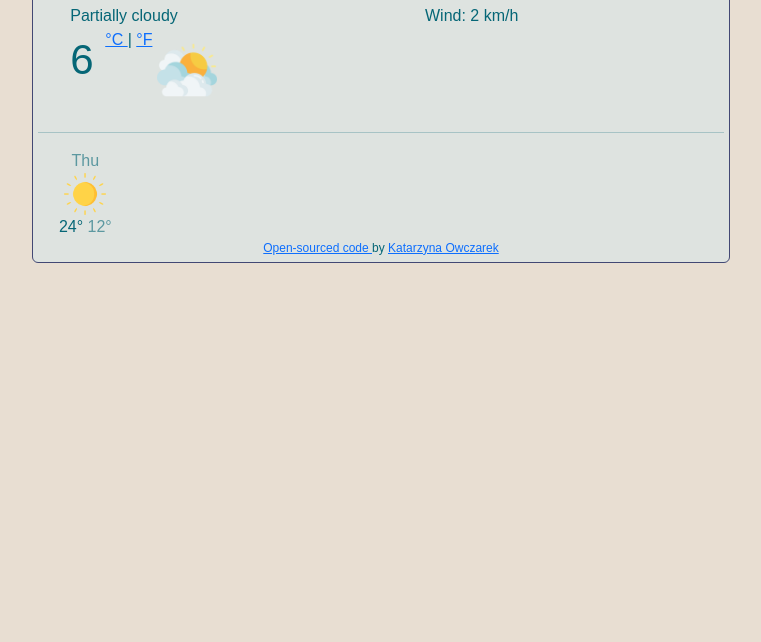
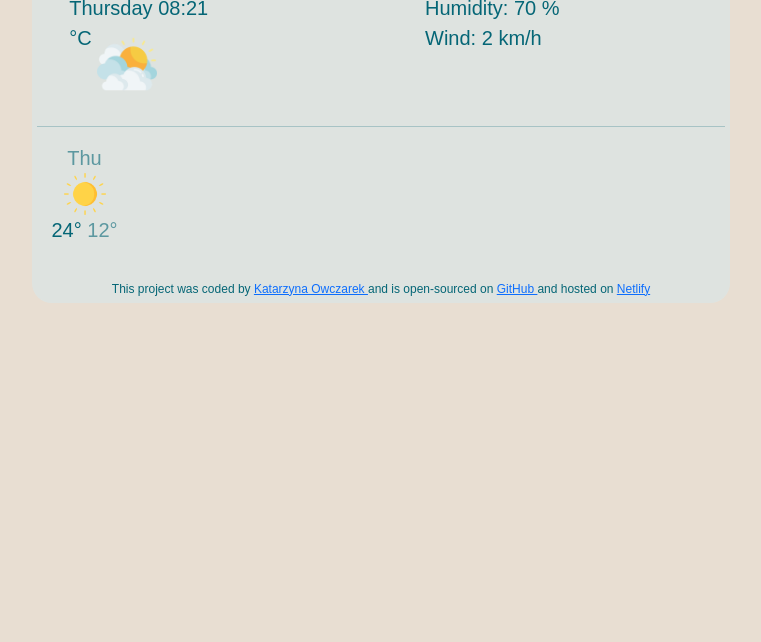
Before and after one commit to KatarzynaOw/Weather-App, a website built with Parcel: page index.html in a window 1280 px wide. Shown: the part 158-800 px from the top of the page, without its empty margins (259-1020 px from the left). Built offline with nearby package versions, Linux system fonts and the light colour scheme.

Commit message:
forecast done

```diff
--- a/index.html
+++ b/index.html
@@ -28,6 +28,8 @@
   <body>
     <div class="container">
 
+      <div  class="currently">
+
       <form id="search-city">
         <input
           type="text"
@@ -41,18 +43,16 @@
         </button>
       </form>
 
-      <div  class="currently">
         <div class="defCity" id="city"><strong>Warsaw</strong></div>
         <div class="row">
           <div class="col-6">
             <ul>
 
-              <li id="current-time">Wednesday 15:00</li>
-              <li id="description"> Partially cloudy </li>
-              <span id="temperature" class="defTemp"> 6 </span>
+              <li id="current-time"> </li>
+              <li id="description">  </li>
+              <span id="temperature" class="defTemp">  </span>
                   <span class="units">
-                  <a href="#" id="celsius-link">°C </a>|
-                  <a href="#" id="fahrenheit-link"> °F</a>
+                  °C
                   </span>
                   <img src="icons/cloudy.png" width="60" class="float-left" id="icon"/>
               </ul>
@@ -86,14 +86,15 @@
                </span>
               </div>
         </div>
-
+        </div>
     <br/>
-   <footer>
-    <a href="https://github.com/KatarzynaOw/Weather-App" target="_blank"> Open-sourced code
-    </a>
-    by
+     <footer>
+    This project was coded by
     <a href="https://www.linkedin.com/in/katarzynaowczarek/"  target="_blank"> Katarzyna Owczarek
-    </a>
+    </a> and is open-sourced on
+    <a href="https://github.com/KatarzynaOw/Weather-App" target="_blank"> GitHub
+    </a> and hosted on
+    <a href="https://priceless-chandrasekhar-04ed02.netlify.app/" target="_blank"> Netlify
     </footer>
     <script src="src/script.js"></script>
   </body>
--- a/src/script.js
+++ b/src/script.js
@@ -63,15 +63,12 @@ function displayForecast(response) {
 }
 
 function getForecast(coordinates) {
-  console.log(coordinates);
   let apiKey = "6bfa54f242cbb59343d4e58db578dc61";
-  let apiUrl = `https://api.openweathermap.org/data/2.5/onecall?lat=${coordinates.lat}&lon=${coordinates.lon}&appid=${apiKey}`;
-  console.log(apiUrl);
+  let apiUrl = `https://api.openweathermap.org/data/2.5/onecall?lat=${coordinates.lat}&lon=${coordinates.lon}&appid=${apiKey}&units=metric`;
   axios.get(apiUrl).then(displayForecast);
 }
 
 function displayWeather(response) {
-  console.log(response.data);
   document.querySelector("#city").innerHTML = response.data.name;
   document.querySelector("#temperature").innerHTML = Math.round(
     response.data.main.temp
@@ -95,22 +92,7 @@ function searchCity(event) {
   let apiKey = "6bfa54f242cbb59343d4e58db578dc61";
   let city = document.querySelector("#city-input").value;
   let apiUrl = `https://api.openweathermap.org/data/2.5/weather?q=${city}&appid=${apiKey}&units=metric`;
-  console.log(apiUrl);
   axios.get(apiUrl).then(displayWeather);
-}
-
-function convertToFahrenheit(event) {
-  event.preventDefault();
-  let temperatureElement = document.querySelector("#temperature");
-  let temperature = temperatureElement.innerHTML;
-  temperatureElement.innerHTML = 66;
-}
-
-function convertToCelsius(event) {
-  event.preventDefault();
-  let temperatureElement = document.querySelector("#temperature");
-  let temperature = temperatureElement.innerHTML;
-  temperatureElement.innerHTML = 19;
 }
 
 function searchLocation(position) {
@@ -132,11 +114,5 @@ timeElement.innerHTML = formatDate(currentTime);
 let searchForm = document.querySelector("#search-city");
 searchForm.addEventListener("submit", searchCity);
 
-let fahrenheitLink = document.querySelector("#fahrenheit-link");
-fahrenheitLink.addEventListener("click", convertToFahrenheit);
-
-let celsiusLink = document.querySelector("#celsius-link");
-celsiusLink.addEventListener("click", convertToCelsius);
-
 let currentLocationBtn = document.querySelector("#current-location-btn");
 currentLocationBtn.addEventListener("click", getCurrentLocation);
--- a/src/styles.css
+++ b/src/styles.css
@@ -22,6 +22,7 @@ footer {
 
 .container {
   font-family: "Josefin Sans", sans-serif;
+  font-size: 20px;
   color: #056676;
   border-radius: 0px;
   width: 70%;
@@ -62,9 +63,10 @@ footer {
 }
 
 .currently {
-  border: 1px solid #424874;
-  border-radius: 6px;
+  border: none;
+  border-radius: 20px;
   padding: 5px;
+  padding-top: 15px;
   margin-bottom: 10px;
   width: 80%;
   display: block;
```
